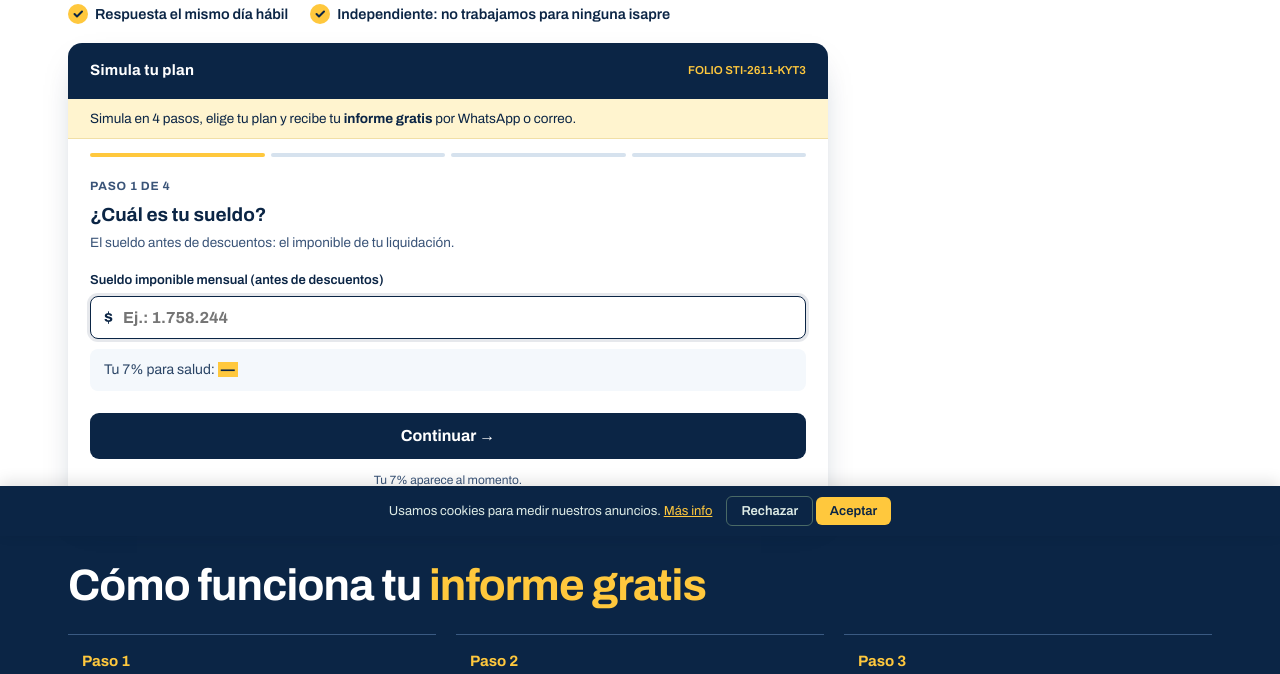
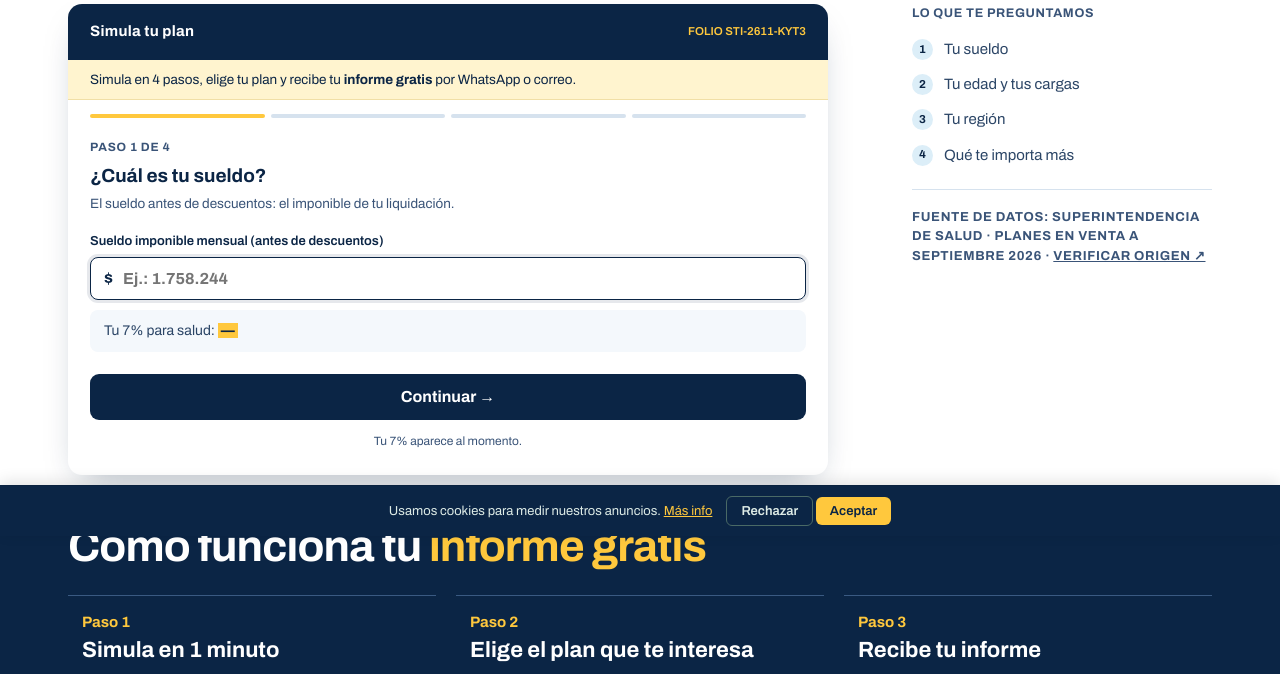
Before and after one commit to infbravo-ctrl/simulatuisapre, a plain HTML site: page index.html in a window 1280 px wide. Shown: the part 264-938 px from the top of the page. Drawn offline with Linux system fonts and the light colour scheme; no server answers.

Commit message:
Add files via upload

```diff
--- a/index.html
+++ b/index.html
@@ -69,10 +69,15 @@ nav.menu a:hover{text-decoration:underline;text-underline-offset:4px}
 @media(max-width:520px){header.top{flex-wrap:nowrap;gap:8px}.logo{font-size:17px;gap:6px;flex:none}.logo svg{width:28px;height:21px}.uf-hoy{font-size:10.5px;white-space:nowrap;margin-left:auto;line-height:1.4}}
 
 /* Portada de la página */
-.hero{display:grid;grid-template-columns:minmax(0,1fr);grid-template-areas:"txt" "sim";gap:22px;padding-top:14px;padding-bottom:10px;align-items:start}
+.hero{display:grid;grid-template-columns:minmax(0,1fr) 300px;grid-template-areas:"txt txt" "sim guia";gap:22px 48px;padding-top:14px;padding-bottom:10px;align-items:start}
 .h-txt,.h-sim{max-width:760px}
-.h-txt{grid-area:txt}.h-sim{grid-area:sim}
-@media(max-width:900px){.hero{grid-template-columns:1fr;grid-template-areas:"txt" "sim";gap:22px}}
+.h-txt{grid-area:txt}.h-sim{grid-area:sim}.h-guia{grid-area:guia}
+.h-guia h2{margin:0;font-size:12.5px;font-weight:700;letter-spacing:.05em;text-transform:uppercase;color:var(--gris)}
+.h-guia ol{list-style:none;margin:14px 0 0;padding:0;display:flex;flex-direction:column;gap:12px}
+.h-guia li{display:flex;align-items:center;gap:11px;font-size:15px;color:var(--txt2)}
+.h-guia li b{flex:none;width:21px;height:21px;border-radius:50%;background:var(--cielo);color:var(--tinta);font-size:11.5px;font-weight:700;display:inline-flex;align-items:center;justify-content:center}
+.h-guia .dato{margin:22px 0 0;padding-top:18px;border-top:1px solid var(--linea)}
+@media(max-width:900px){.hero{grid-template-columns:1fr;grid-template-areas:"txt" "sim";gap:22px}.h-guia{display:none}}
 .migas{font-size:13px;color:var(--gris);margin-bottom:10px}.migas a{color:var(--gris)}
 .dato{font-size:13px;font-weight:700;letter-spacing:.05em;text-transform:uppercase;color:var(--gris);line-height:1.5}
 .dato a{color:var(--gris)}
@@ -99,8 +104,8 @@ nav.menu a:hover{text-decoration:underline;text-underline-offset:4px}
 .alcance .grande mark{padding:0 .15em}
 
 /* Simulador (archivo compartido): solo se le cambia la apariencia en esta página */
-.ficha{border:0;box-shadow:0 14px 34px -16px rgba(11,37,69,.4);transition:transform .2s ease, box-shadow .2s ease}
-.ficha:hover,.ficha:focus-within,.ficha.atencion{transform:translateY(-3px);box-shadow:0 0 0 3px var(--sol),0 20px 44px -18px rgba(11,37,69,.45)}
+.ficha{border:0;box-shadow:0 14px 34px -16px rgba(11,37,69,.4);transition:box-shadow .2s ease}
+.ficha.atencion{box-shadow:0 0 0 3px var(--sol),0 20px 44px -18px rgba(11,37,69,.45)}
 .ficha-head{background:var(--tinta)}
 .ficha-head .folio{color:var(--sol);font-weight:600}
 .aviso-informe{background:var(--sello-bg)!important;border-bottom-color:#F1DFA6!important}
@@ -295,7 +300,6 @@ h1 em{font-style:normal}
 
 <section class="hero envoltura">
   <div class="h-txt">
-    <p class="dato">Fuente de datos: Superintendencia de Salud · planes en venta a <b class="periodo-dyn">septiembre 2026</b> · <a href="https://www.superdesalud.gob.cl/tax-biblioteca-digital/datos-abiertos-de-isapres-6988/" target="_blank" rel="noopener">verificar origen ↗</a></p>
     <h1>¿Qué <mark>plan de isapre</mark> puedes tener?</h1>
     <p class="sub">Revisamos los <b class="total-dyn">2.621</b> planes en venta hoy y te mostramos los 3 que te sirven.</p>
     <ul class="puntos">
@@ -309,6 +313,16 @@ h1 em{font-style:normal}
     <!-- Simulador: lo dibuja /simulador.js (el mismo archivo para todo el sitio) -->
     <div data-sti="ficha"></div>
   </div>
+  <aside class="h-guia" aria-label="Lo que te preguntamos">
+    <h2>Lo que te preguntamos</h2>
+    <ol>
+      <li><b>1</b> Tu sueldo</li>
+      <li><b>2</b> Tu edad y tus cargas</li>
+      <li><b>3</b> Tu región</li>
+      <li><b>4</b> Qué te importa más</li>
+    </ol>
+    <p class="dato">Fuente de datos: Superintendencia de Salud · planes en venta a <b class="periodo-dyn">septiembre 2026</b> · <a href="https://www.superdesalud.gob.cl/tax-biblioteca-digital/datos-abiertos-de-isapres-6988/" target="_blank" rel="noopener">verificar origen ↗</a></p>
+  </aside>
   <div class="h-conf"><ul class="puntos">
       <li>Datos oficiales de la Superintendencia</li>
       <li>Informe gratis por WhatsApp o correo</li>
```
